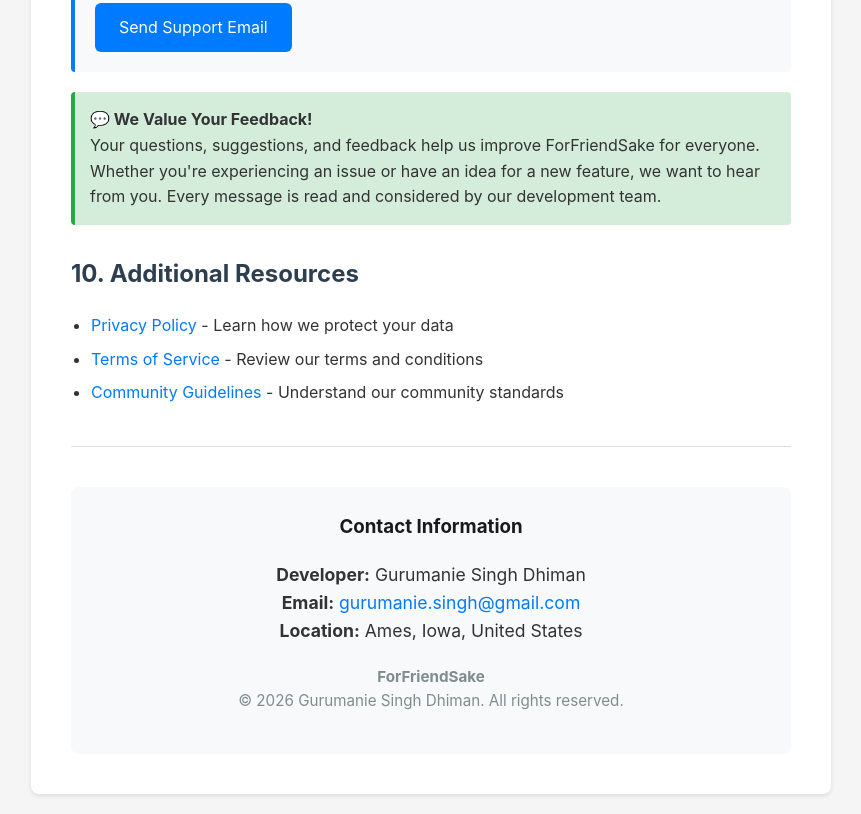
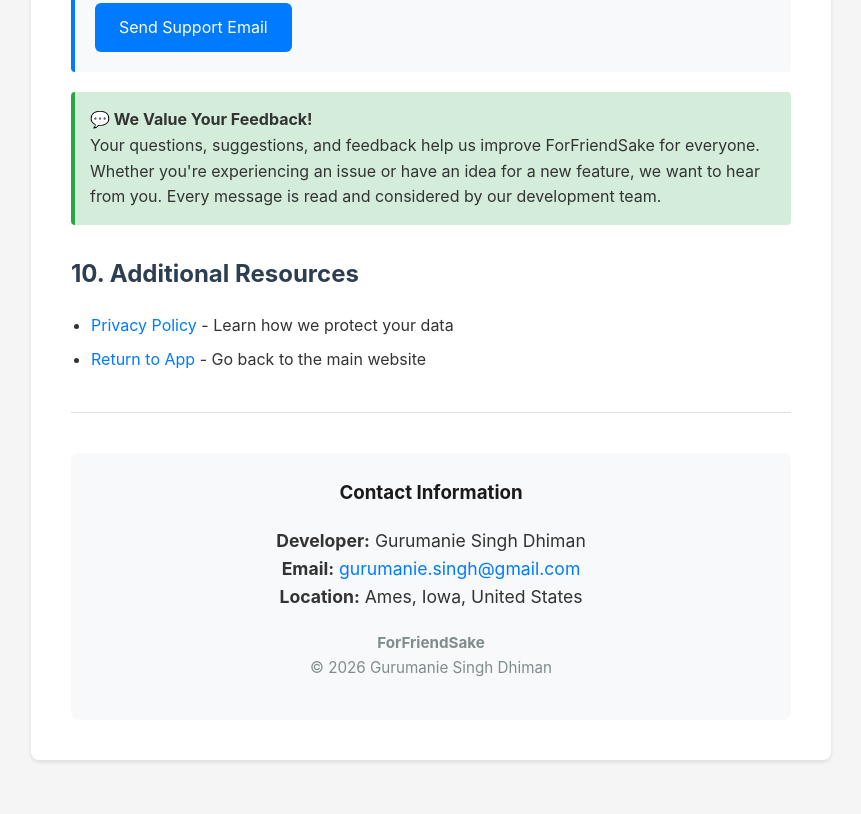
Before and after one commit to gurumanie-singh/ForFriendSake-Support, a plain HTML site: page index.html in a window 1280 px wide. Shown: the part 7709-8523 px from the top of the page, without its empty margins (209-1070 px from the left). After the commit the page ends 8489 px from the top, so only its background shows below. Drawn offline with Linux system fonts and the light colour scheme.

Commit message:
Update index.html

```diff
--- a/index.html
+++ b/index.html
@@ -389,9 +389,8 @@
 
         <h2>10. Additional Resources</h2>
         <ul>
-            <li><a href="privacy-policy.html">Privacy Policy</a> - Learn how we protect your data</li>
-            <li><a href="#">Terms of Service</a> - Review our terms and conditions</li>
-            <li><a href="#">Community Guidelines</a> - Understand our community standards</li>
+            <li><a href="https://gurumanie-singh.github.io/ForFriendSake-Privacy/">Privacy Policy</a> - Learn how we protect your data</li>
+            <li><a href="https://gurumanie-singh.github.io/ForFriendSake-App/">Return to App</a> - Go back to the main website</li>
         </ul>
 
         <hr style="margin: 40px 0; border: none; border-top: 1px solid #ddd;">
@@ -405,7 +404,7 @@
             </p>
             <p style="color: #7f8c8d; font-size: 0.95em; margin-top: 20px;">
                 <strong>ForFriendSake</strong><br>
-                © 2026 Gurumanie Singh Dhiman. All rights reserved.
+                © 2026 Gurumanie Singh Dhiman
             </p>
         </div>
     </div>
```
